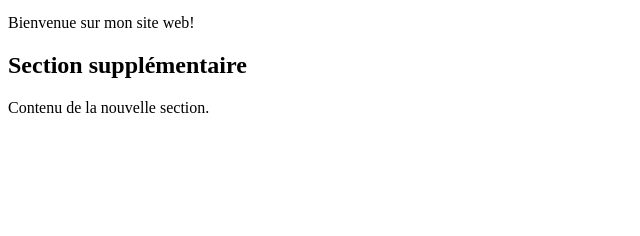
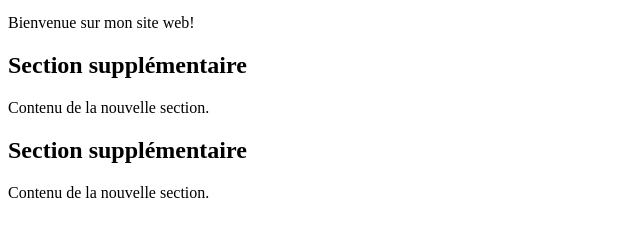
Before and after one commit to Ouma-el/automatic-octo-sniffle, a plain HTML site: page index.html in a window 1280 px wide. Shown: the part 100-336 px from the top of the page, without its empty margins (0-640 px from the left). Drawn offline with Linux system fonts and the light colour scheme.

Commit message:
Update index.html

```diff
--- a/index.html
+++ b/index.html
@@ -15,5 +15,9 @@
         <h2>Section supplémentaire</h2>
         <p>Contenu de la nouvelle section.</p>
     </div>
+     <div>
+        <h2>Section supplémentaire</h2>
+        <p>Contenu de la nouvelle section.</p>
+    </div>
 </body>
 </html>
```
